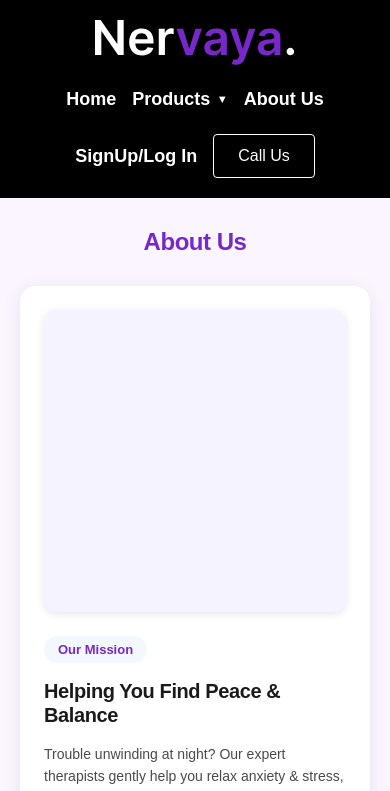
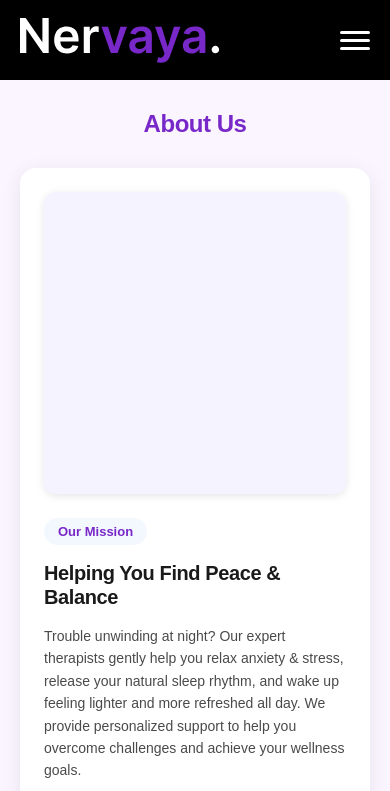
Before and after one commit to Nervaya/Nervaya, a Next.js app: page /about-us in a window 390 px wide. Shown: the top 791 px of the page. Built offline with nearby package versions, Linux system fonts and the light colour scheme.

Commit message:
mobile responsive navbar and footer

```diff
--- a/src/components/Navbar/index.tsx
+++ b/src/components/Navbar/index.tsx
@@ -10,6 +10,7 @@ const Navbar = () => {
     const pathname = usePathname();
     const isHomePage = pathname === '/';
     const [isDropdownOpen, setIsDropdownOpen] = useState(false);
+    const [isMobileMenuOpen, setIsMobileMenuOpen] = useState(false);
     const dropdownRef = useRef<HTMLLIElement>(null);
 
     useEffect(() => {
@@ -28,15 +29,47 @@ const Navbar = () => {
         };
     }, [isDropdownOpen]);
 
+    useEffect(() => {
+        if (isMobileMenuOpen) {
+            document.body.style.overflow = 'hidden';
+        } else {
+            document.body.style.overflow = 'unset';
+        }
+
+        return () => {
+            document.body.style.overflow = 'unset';
+        };
+    }, [isMobileMenuOpen]);
+
+    const closeMobileMenu = () => {
+        setIsMobileMenuOpen(false);
+        setIsDropdownOpen(false);
+    };
+
     return (
         <nav className={`${styles.navbar} ${isHomePage ? styles.navbarTransparent : styles.navbarBlack}`}>
             <div className={styles.navbarContainer}>
                 <div className={styles.navbarLogo}>
                     <Image src="/icons/nervaya-logo.svg" alt="logo" width={150} height={50} />
                 </div>
-                <ul className={styles.navbarMenu}>
+                <button
+                    className={styles.hamburger}
+                    onClick={() => setIsMobileMenuOpen(!isMobileMenuOpen)}
+                    aria-label="Toggle menu"
+                    aria-expanded={isMobileMenuOpen}
+                >
+                    <span className={`${styles.hamburgerBar} ${isMobileMenuOpen ? styles.hamburgerBarOpen : ''}`}></span>
+                    <span className={`${styles.hamburgerBar} ${isMobileMenuOpen ? styles.hamburgerBarOpen : ''}`}></span>
+                    <span className={`${styles.hamburgerBar} ${isMobileMenuOpen ? styles.hamburgerBarOpen : ''}`}></span>
+                </button>
+
+                {isMobileMenuOpen && (
+                    <div className={styles.mobileOverlay} onClick={closeMobileMenu}></div>
+                )}
+
+                <ul className={`${styles.navbarMenu} ${isMobileMenuOpen ? styles.navbarMenuOpen : ''}`}>
                     <li>
-                        <Link href="/">Home</Link>
+                        <Link href="/" onClick={closeMobileMenu}>Home</Link>
                     </li>
                     <li className={styles.navbarDropdown} ref={dropdownRef}>
                         <button
@@ -51,25 +84,25 @@ const Navbar = () => {
                         {isDropdownOpen && (
                             <ul className={styles.dropdownMenu}>
                                 <li>
-                                    <Link href="/therapy" className={styles.dropdownItem} onClick={() => setIsDropdownOpen(false)}>Therapy</Link>
+                                    <Link href="/therapy" className={styles.dropdownItem} onClick={closeMobileMenu}>Therapy</Link>
                                 </li>
                                 <li>
-                                    <Link href="/drift-off" className={styles.dropdownItem} onClick={() => setIsDropdownOpen(false)}>Drift Off</Link>
+                                    <Link href="/drift-off" className={styles.dropdownItem} onClick={closeMobileMenu}>Drift Off</Link>
                                 </li>
                                 <li>
-                                    <Link href="/sleep-elixir" className={styles.dropdownItem} onClick={() => setIsDropdownOpen(false)}>Sleep Elixir</Link>
+                                    <Link href="/sleep-elixir" className={styles.dropdownItem} onClick={closeMobileMenu}>Sleep Elixir</Link>
                                 </li>
                             </ul>
                         )}
                     </li>
                     <li>
-                        <Link href="/about-us">About Us</Link>
+                        <Link href="/about-us" onClick={closeMobileMenu}>About Us</Link>
                     </li>
                     <li>
-                        <Link href="/login">SignUp/Log In</Link>
+                        <Link href="/login" onClick={closeMobileMenu}>SignUp/Log In</Link>
                     </li>
                     <li>
-                        <button className={styles.navbarCta}>
+                        <button className={styles.navbarCta} onClick={closeMobileMenu}>
                             Call Us
                         </button>
                     </li>
--- a/src/components/Navbar/styles.module.css
+++ b/src/components/Navbar/styles.module.css
@@ -29,10 +29,9 @@
 
 @media (max-width: 768px) {
   .navbarContainer {
-    flex-direction: column;
-    gap: 1rem;
-    height: auto;
-    padding: 20px 0;
+    flex-direction: row;
+    height: 80px;
+    padding: 0;
   }
 }
 
@@ -60,9 +59,26 @@
 
 @media (max-width: 768px) {
   .navbarMenu {
-    flex-wrap: wrap;
-    justify-content: center;
-    gap: 1rem;
+    position: fixed;
+    top: 0;
+    right: -100%;
+    height: 100vh;
+    width: 280px;
+    max-width: 80vw;
+    background: linear-gradient(135deg, rgba(20, 20, 40, 0.98), rgba(30, 30, 50, 0.98));
+    backdrop-filter: blur(10px);
+    flex-direction: column;
+    align-items: flex-start;
+    padding: 80px 30px 30px;
+    gap: 1.5rem;
+    box-shadow: -4px 0 20px rgba(0, 0, 0, 0.5);
+    transition: right 0.3s ease;
+    z-index: 1000;
+    overflow-y: auto;
+  }
+
+  .navbarMenuOpen {
+    right: 0;
   }
 }
 
@@ -73,7 +89,8 @@
 
 @media (max-width: 768px) {
   .navbarMenu li {
-    font-size: 0.9rem;
+    width: 100%;
+    font-size: 1rem;
   }
 }
 
@@ -107,10 +124,27 @@
   width: 100%;
 }
 
+@media (max-width: 768px) {
+  .navbarMenu a {
+    font-size: 1.1rem;
+    width: 100%;
+    display: block;
+  }
+}
+
 .navbarDropdown {
   position: relative;
   display: flex;
   align-items: center;
+}
+
+@media (max-width: 768px) {
+  .navbarDropdown {
+    display: flex;
+    flex-direction: column;
+    align-items: flex-start;
+    width: 100%;
+  }
 }
 
 .navbarDropdownButton {
@@ -149,6 +183,14 @@
   width: 100%;
 }
 
+@media (max-width: 768px) {
+  .navbarDropdownButton {
+    font-size: 1.1rem;
+    width: 100%;
+    justify-content: space-between;
+  }
+}
+
 .dropdownArrow {
   font-size: 0.7rem;
   line-height: 1;
@@ -181,9 +223,24 @@
     opacity: 0;
     transform: translateY(-10px);
   }
+
   to {
     opacity: 1;
     transform: translateY(0);
+  }
+}
+
+@media (max-width: 768px) {
+  .dropdownMenu {
+    position: static;
+    width: 100%;
+    background: rgba(30, 30, 50, 0.6);
+    margin: 8px 0;
+    padding: 4px 0;
+    box-shadow: inset 0 0 10px rgba(0, 0, 0, 0.3);
+    border: none;
+    border-radius: 6px;
+    overflow: hidden;
   }
 }
 
@@ -204,6 +261,22 @@
 .dropdownItem:hover {
   background-color: rgba(120, 40, 200, 0.25);
   color: #ffffff;
+}
+
+@media (max-width: 768px) {
+  .dropdownItem {
+    font-size: 0.95rem;
+    margin-left: 0;
+    padding: 12px 24px;
+    border-radius: 0;
+    display: block;
+    width: 100%;
+    box-sizing: border-box;
+  }
+
+  .dropdownItem:hover {
+    background-color: rgba(120, 40, 200, 0.4);
+  }
 }
 
 .navbarCta {
@@ -247,3 +320,91 @@
 .navbarCta:active {
   transform: translateY(0);
 }
+
+@media (max-width: 768px) {
+  .navbarCta {
+    width: 100%;
+    text-align: center;
+  }
+}
+
+.hamburger {
+  display: none;
+  flex-direction: column;
+  justify-content: space-around;
+  width: 30px;
+  height: 24px;
+  background: transparent;
+  border: none;
+  cursor: pointer;
+  padding: 0;
+  z-index: 1001;
+}
+
+@media (max-width: 768px) {
+  .hamburger {
+    display: flex;
+  }
+}
+
+.hamburgerBar {
+  width: 100%;
+  height: 3px;
+  background: #ffffff;
+  border-radius: 10px;
+  transition: all 0.3s ease;
+}
+
+.hamburgerBar:nth-child(1) {
+  transform-origin: top left;
+}
+
+.hamburgerBar:nth-child(3) {
+  transform-origin: bottom left;
+}
+
+.hamburger:hover .hamburgerBar {
+  background: #c084fc;
+}
+
+.hamburgerBar.hamburgerBarOpen:nth-child(1) {
+  transform: rotate(45deg) translate(4px, -2px);
+}
+
+.hamburgerBar.hamburgerBarOpen:nth-child(2) {
+  opacity: 0;
+  transform: translateX(-20px);
+}
+
+.hamburgerBar.hamburgerBarOpen:nth-child(3) {
+  transform: rotate(-45deg) translate(4px, 2px);
+}
+
+/* Mobile Overlay */
+.mobileOverlay {
+  display: none;
+}
+
+@media (max-width: 768px) {
+  .mobileOverlay {
+    display: block;
+    position: fixed;
+    top: 0;
+    left: 0;
+    right: 0;
+    bottom: 0;
+    background: rgba(0, 0, 0, 0.7);
+    z-index: 999;
+    animation: fadeInOverlay 0.3s ease;
+  }
+}
+
+@keyframes fadeInOverlay {
+  from {
+    opacity: 0;
+  }
+
+  to {
+    opacity: 1;
+  }
+}
```
Also changed, not shown: src/components/Footer/styles.module.css (+78 -9 lines).
